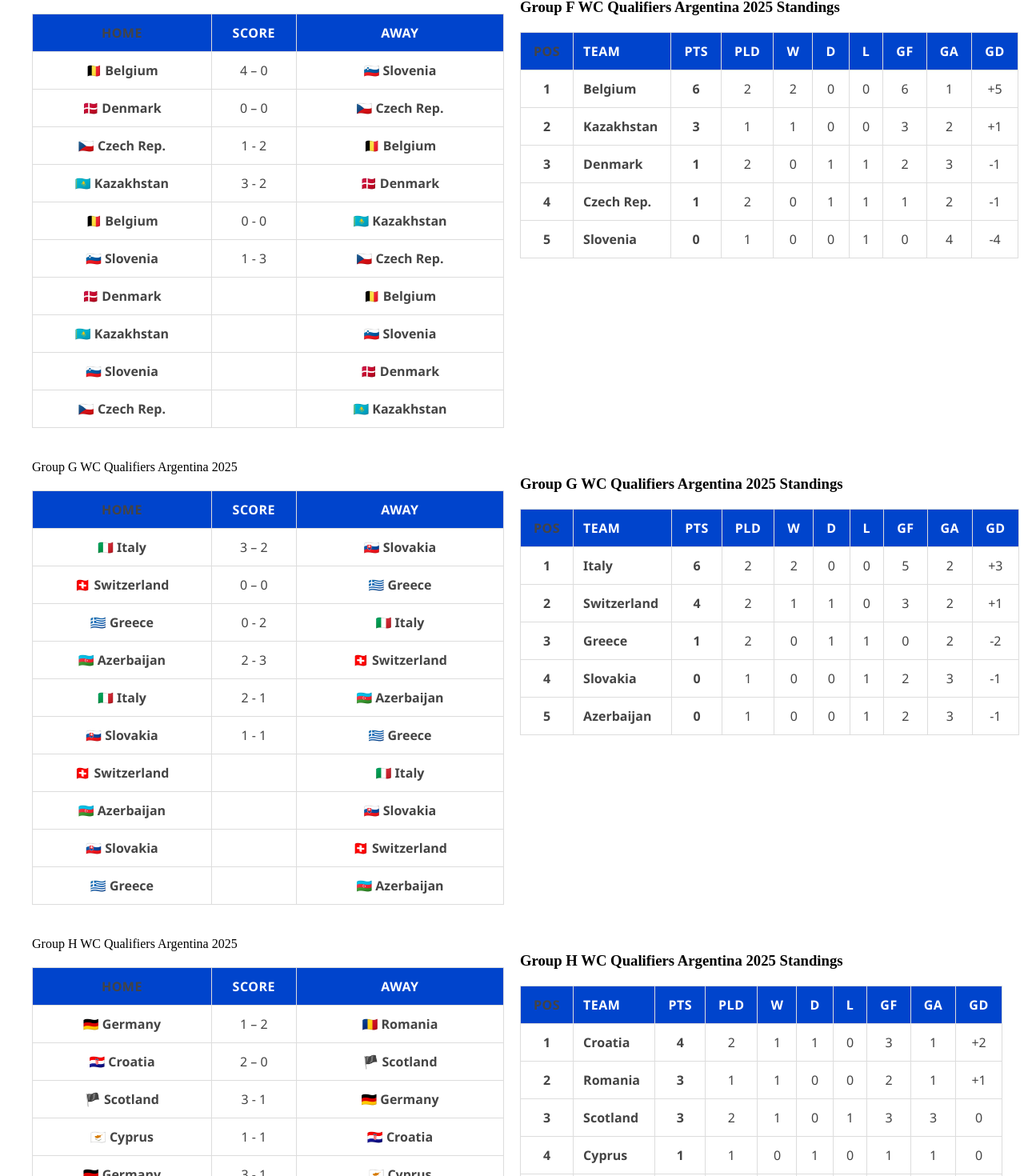
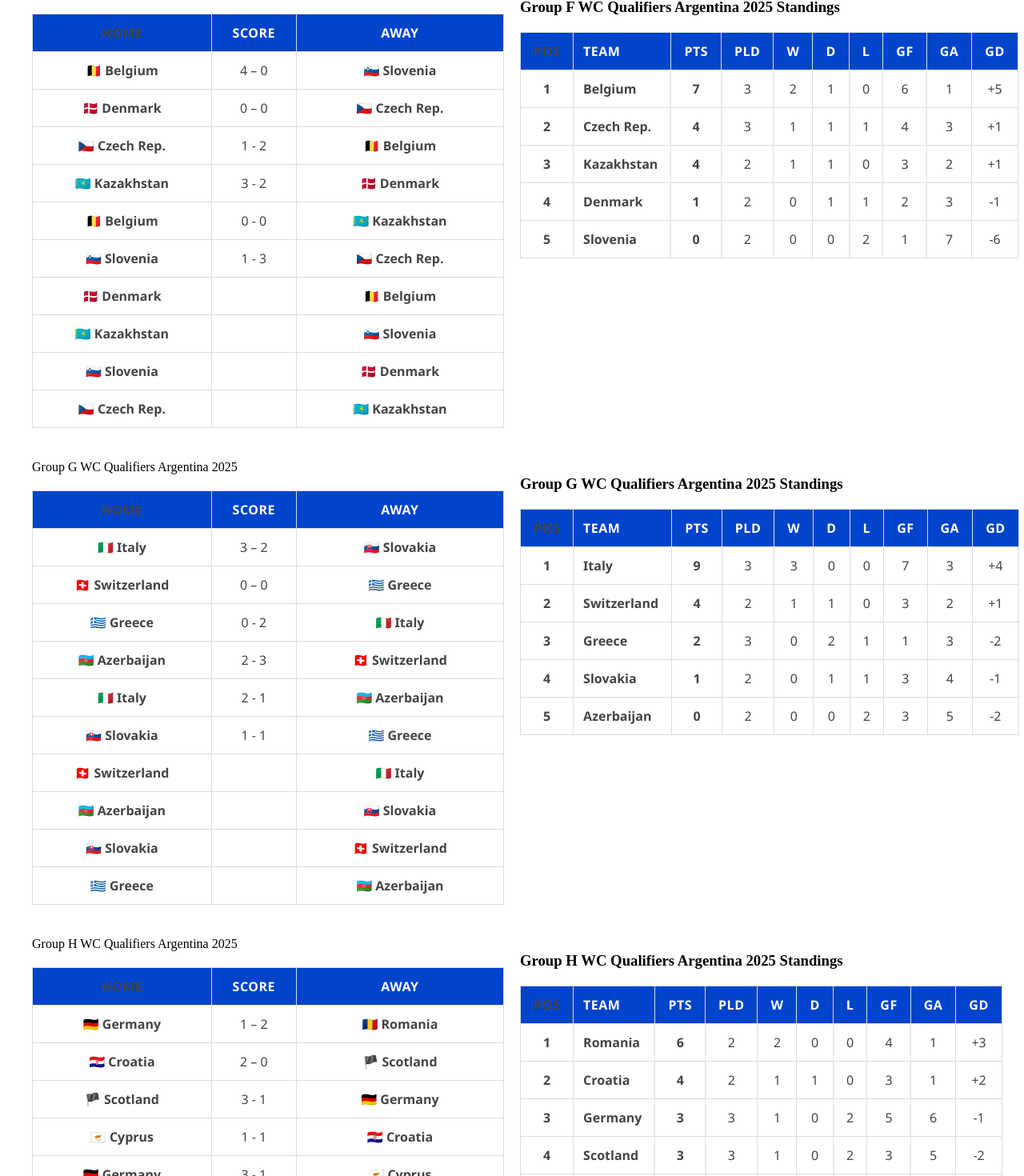
Before and after one commit to MarcusMachado15/whoisgonnawin-clean, a Next.js app: page / in a window 1280 px wide. Shown: the part 3189-4659 px from the top of the page at 80% size. Built offline with nearby package versions, Linux system fonts and the light colour scheme.

Commit message:
Atualiza classificação dos grupos D e E (6 jogos)

```diff
--- a/app/page.tsx
+++ b/app/page.tsx
@@ -387,26 +387,26 @@ const groupStandingsEurope: Record<string, Standing[]> = {
   { pos: 5, team: 'Portugal',     played: 3, won: 0, draw: 1, lost: 2, gf: 5, ga: 8,  gd: -3, pts:  1 },
 ],
   'Group F WC Qualifiers Argentina 2025': [
-    { pos: 1, team: 'Belgium',    played: 2, won: 2, draw: 0, lost: 0, gf: 6, ga: 1,  gd: +5, pts: 6 },
-    { pos: 2, team: 'Kazakhstan', played: 1, won: 1, draw: 0, lost: 0, gf: 3, ga: 2,  gd: +1, pts: 3 },
-    { pos: 3, team: 'Denmark',    played: 2, won: 0, draw: 1, lost: 1, gf: 2, ga: 3,  gd: -1, pts: 1 },
-    { pos: 4, team: 'Czech Rep.', played: 2, won: 0, draw: 1, lost: 1, gf: 1, ga: 2,  gd: -1, pts: 1 },
-    { pos: 5, team: 'Slovenia',   played: 1, won: 0, draw: 0, lost: 1, gf: 0, ga: 4,  gd: -4, pts: 0 },
+    { pos: 1, team: 'Belgium',    played: 3, won: 2, draw: 1, lost: 0, gf: 6,  ga: 1,  gd: +5, pts: 7 },
+    { pos: 2, team: 'Czech Rep.', played: 3, won: 1, draw: 1, lost: 1, gf: 4,  ga: 3,  gd: +1, pts: 4 },
+    { pos: 3, team: 'Kazakhstan', played: 2, won: 1, draw: 1, lost: 0, gf: 3,  ga: 2,  gd: +1, pts: 4 },
+    { pos: 4, team: 'Denmark',    played: 2, won: 0, draw: 1, lost: 1, gf: 2,  ga: 3,  gd: -1, pts: 1 },
+    { pos: 5, team: 'Slovenia',   played: 2, won: 0, draw: 0, lost: 2, gf: 1,  ga: 7,  gd: -6, pts: 0 },
   ],
   'Group G WC Qualifiers Argentina 2025': [
-  { pos: 1, team: 'Italy',       played: 2, won: 2, draw: 0, lost: 0, gf: 5, ga: 2, gd: +3, pts: 6 },
-  { pos: 2, team: 'Switzerland', played: 2, won: 1, draw: 1, lost: 0, gf: 3, ga: 2, gd: +1, pts: 4 },
-  { pos: 3, team: 'Greece',      played: 2, won: 0, draw: 1, lost: 1, gf: 0, ga: 2, gd: -2, pts: 1 },
-  { pos: 4, team: 'Slovakia',    played: 1, won: 0, draw: 0, lost: 1, gf: 2, ga: 3, gd: -1, pts: 0 },
-  { pos: 5, team: 'Azerbaijan',  played: 1, won: 0, draw: 0, lost: 1, gf: 2, ga: 3, gd: -1, pts: 0 },
-],
+  { pos: 1, team: 'Italy',       played: 3, won: 3, draw: 0, lost: 0, gf: 7,  ga: 3,  gd: +4, pts: 9 },
+    { pos: 2, team: 'Switzerland', played: 2, won: 1, draw: 1, lost: 0, gf: 3,  ga: 2,  gd: +1, pts: 4 },
+    { pos: 3, team: 'Greece',      played: 3, won: 0, draw: 2, lost: 1, gf: 1,  ga: 3,  gd: -2, pts: 2 },
+    { pos: 4, team: 'Slovakia',    played: 2, won: 0, draw: 1, lost: 1, gf: 3,  ga: 4,  gd: -1, pts: 1 },
+    { pos: 5, team: 'Azerbaijan',  played: 2, won: 0, draw: 0, lost: 2, gf: 3,  ga: 5,  gd: -2, pts: 0 },
+  ],
   'Group H WC Qualifiers Argentina 2025': [
-  { pos: 1, team: 'Croatia',   played: 2, won: 1, draw: 1, lost: 0, gf: 3, ga: 1, gd: +2, pts: 4 },
-  { pos: 2, team: 'Romania',   played: 1, won: 1, draw: 0, lost: 0, gf: 2, ga: 1, gd: +1, pts: 3 },
-  { pos: 3, team: 'Scotland',  played: 2, won: 1, draw: 0, lost: 1, gf: 3, ga: 3, gd:  0, pts: 3 },
-  { pos: 4, team: 'Cyprus',    played: 1, won: 0, draw: 1, lost: 0, gf: 1, ga: 1, gd:  0, pts: 1 },
-  { pos: 5, team: 'Germany',   played: 2, won: 0, draw: 0, lost: 2, gf: 2, ga: 5, gd: -3, pts: 0 },
-],
+    { pos: 1, team: 'Romania',   played: 2, won: 2, draw: 0, lost: 0, gf: 4,  ga: 1,  gd: +3, pts: 6 },
+    { pos: 2, team: 'Croatia',   played: 2, won: 1, draw: 1, lost: 0, gf: 3,  ga: 1,  gd: +2, pts: 4 },
+    { pos: 3, team: 'Germany',   played: 3, won: 1, draw: 0, lost: 2, gf: 5,  ga: 6,  gd: -1, pts: 3 },
+    { pos: 4, team: 'Scotland',  played: 3, won: 1, draw: 0, lost: 2, gf: 3,  ga: 5,  gd: -2, pts: 3 },
+    { pos: 5, team: 'Cyprus',    played: 2, won: 0, draw: 1, lost: 1, gf: 2,  ga: 4,  gd: -2, pts: 1 },
+  ],
   'Group A WC Qualifiers Turkey 2024': [
     { pos: 1, team: 'France',          played: 4, won: 2, draw: 1, lost: 1, gf:  8, ga: 5, gd:  3, pts:  7 },
     { pos: 2, team: 'Montenegro',      played: 4, won: 2, draw: 1, lost: 1, gf:  7, ga: 4, gd:  3, pts:  7 },
```
